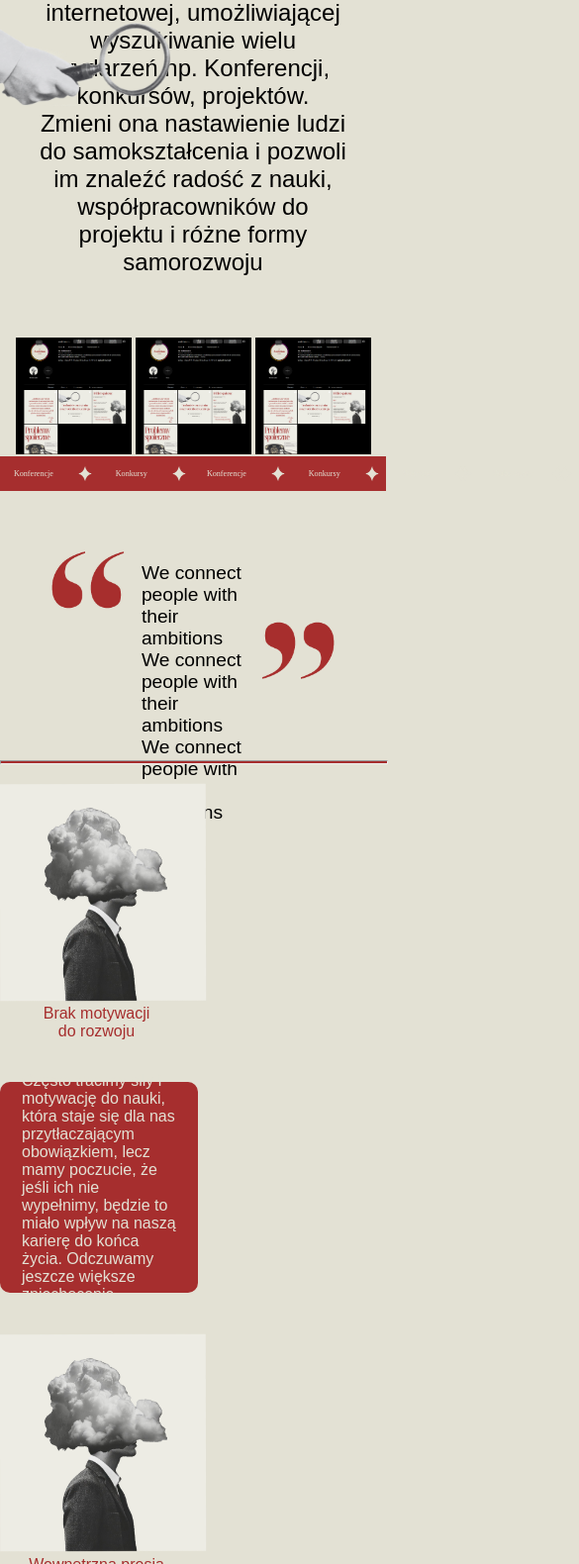
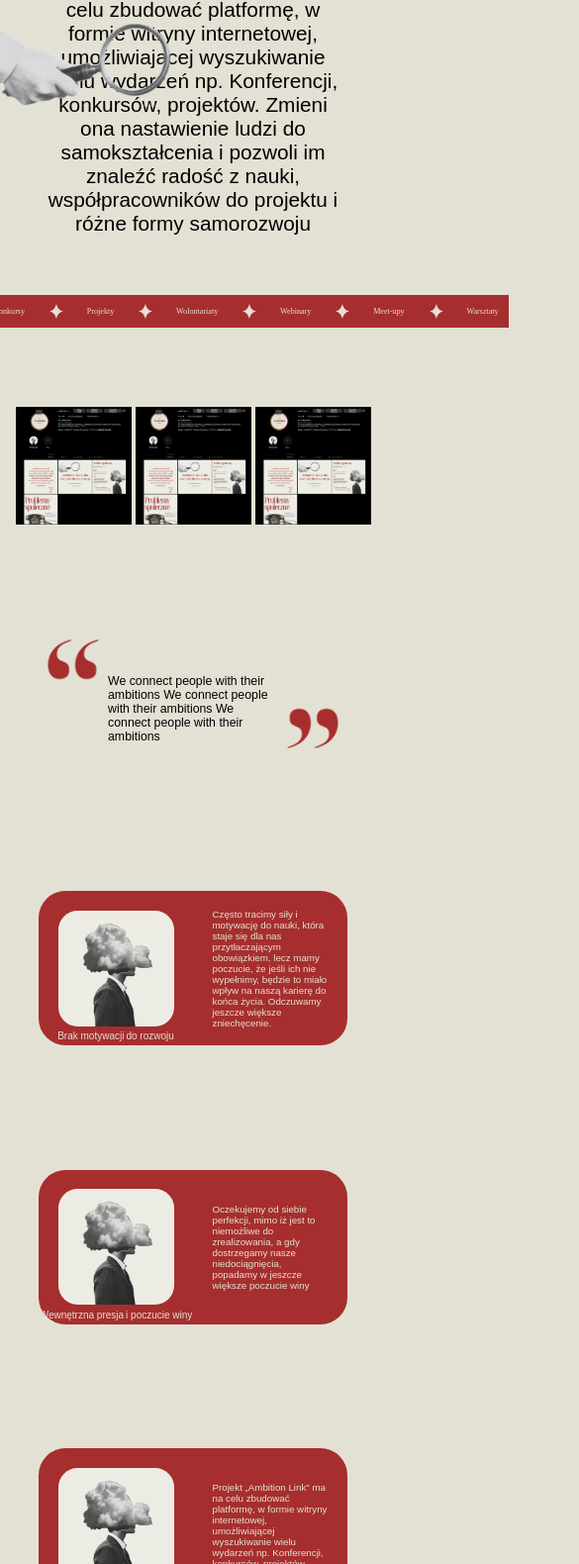
Before and after one commit to DominikaBomba/AmbitionLink, a plain HTML site: page html/ogloszenia.html in a window 390 px wide. Shown: the part 420-2000 px from the top of the page at 99% size, 585 px wide, since content can reach past the window. Drawn offline with Linux system fonts and the light colour scheme.

Commit message:
Add files via upload

```diff
--- a/html/ogloszenia.html
+++ b/html/ogloszenia.html
@@ -26,21 +26,17 @@
 		<main>
 		<section>
 			<img src="../media/lupa_zdjecie.png" alt="lupa zdjęcie" id="zdjecie_lupa">
+			<header>
 				<div class="search">
-				<div> Kim jesteśmy?
+
+					<div> Jaki jest nasz cel?
 					</div>
 					<img class="search_icon" src="../media/search_icon.png" alt="search icon">
 				</div>
 				<div class="answer">
-				<div>
+
 						 Projekt „Ambition Link" ma na celu zbudować platformę, w formie witryny internetowej, umożliwiającej wyszukiwanie wielu wydarzeń np. Konferencji, konkursów, projektów. Zmieni ona nastawienie ludzi do samokształcenia i pozwoli im znaleźć radość z nauki, współpracowników do projektu i różne formy samorozwoju
-				</div>
 
-			</div>
-			<div class="photo_gallery">
-				<img src="../media/example.png" alt="photo">
-				<img src="../media/example.png" alt="photo">
-				<img src="../media/example.png" alt="photo">
 
 				</div>
 					<div id="blocks_events">
@@ -63,25 +59,18 @@
 					</div>
 
 
-				<div class='scroll' id='scroll_two'>
-						<div class='item'>Konferencje</div>
-						<img class='item' src="../media/star_icon.png">
-						<div class='item'>Konkursy</div>
-						<img class='item' src="../media/star_icon.png">
-						<div class='item'>Projekty</div>
-						<img class='item' src="../media/star_icon.png">
-						<div class='item'>Wolontariaty</div>
-						<img class='item' src="../media/star_icon.png">
-						<div class='item'>Webinary</div>
-						<img class='item' src="../media/star_icon.png">
-						<div class='item'>Meet-upy</div>
-						<img class='item' src="../media/star_icon.png">
-						<div class='item'>Warsztaty</div>
+
+
+
+			</div>
+			</header>
+			<div class="photo_gallery">
+				<img src="../media/example.png" alt="photo">
+				<img src="../media/example.png" alt="photo">
+				<img src="../media/example.png" alt="photo">
 
 			</div>
 
-
-			</div>
 
 			<div class="quote">
 				<img src="../media/quote_icon.png" alt="quote icon">
@@ -93,7 +82,7 @@
 				<img src="../media/quote_icon.png" alt="quote icon">
 			</div>
 
-			<hr>
+
 			<div id="problemy">
 				<div class="problemy_1" id="problemy1">
 					<img src="../media/example2.png" alt="obraz 1">
@@ -112,16 +101,16 @@
 					<div class="problemy_description">i poczucie winy</div>
 				</div>
 				<div id="problemy2_opis" class="problemy_opis">
-					  Oczekujemy od siebie perfekcji w każdym aspekcie naszego życia, mimo iż jest to niemożliwe do zrealizowania, a gdy dostrzegamy nasze niedociągnięcia, popadamy w jeszcze większe poczucie winy
+					  Oczekujemy od siebie perfekcji, mimo iż jest to niemożliwe do zrealizowania, a gdy dostrzegamy nasze niedociągnięcia, popadamy w jeszcze większe poczucie winy
 				</div>
 				<div class="problemy_1" id="problemy3">
 				<img src="../media/example2.png" alt="obraz 1">
 
-					<div class="problemy_title"> Trudny dostęp do informacji </div>
-					<div class="problemy_description">i ofert dotyczących samorozwoju</div>
+					<div class="problemy_title"> Trudny dostęp do ofert </div>
+					<div class="problemy_description"> dotyczących samorozwoju</div>
 				</div>
 				<div id="problemy3_opis" class="problemy_opis">
-					 Projekt „Ambition Link" ma na celu zbudować platformę, w formie witryny internetowej, umożliwiającej wyszukiwanie wielu wydarzeń np. Konferencji, konkursów, projektów. Zmieni ona nastawienie ludzi do samokształcenia i pozwoli im znaleźć radość z nauki, współpracowników do projektu i różne formy samorozwoju
+					 Projekt „Ambition Link" ma na celu zbudować platformę, w formie witryny internetowej, umożliwiającej wyszukiwanie wielu wydarzeń np. Konferencji, konkursów, projektów.
 				</div>
 
 
--- a/style/style_main.css
+++ b/style/style_main.css
@@ -1,12 +1,6 @@
 html{
-    width: auto;
+    width: 100vw;
     margin: 0;
 }
-body{
-    margin: 0;
 
-    width: 100vw;
-}
-main{
-width: 100%;}
 /*css dla menu*/
--- a/style/style_ogloszenia.css
+++ b/style/style_ogloszenia.css
@@ -46,8 +46,8 @@ hr{
 	background-color: var(--red);
 }
 nav{
-	height: 10%;
-	min-height: 80px;
+	height: 250px;
+
 	background-color: var(--creme);
 	display: flex;
 	align-items: center;
@@ -98,14 +98,15 @@ nav>*{
 	box-shadow: 0px 0px var(--red);
 }
 
-section{
-	width: 100%;
-height:  auto;
+/*header*/
+header{
 	display: flex;
 	justify-content: center;
 	align-items: center;
 	flex-direction: column;
-}
+	height: calc(100vh - 250px);
+
+	}
 #zdjecie_lupa{
 	position: fixed;
 	top: 40vh;
@@ -115,14 +116,18 @@ height:  auto;
 }
 
 .answer{
-	font-size: 200%;
+	width: 70%;
+	max-width: 1600px;
 
-
+	margin: calc(5vh + 2vw);
+	text-align: center;
+	padding: 10px;
+	font-size:  calc(0.5vh + 1.1vw);
 }
 .search>div{
 	width: 70%;
 	padding: 10%;
-	font-size: 200%;
+	font-size:calc(0.6vh + 1vw);
 }
 .search{
 
@@ -134,7 +139,7 @@ height:  auto;
 	max-width: 1000px;
 	height: 5vh;
 	min-height: 70px;
-	margin-top: 10%;
+	margin-top: 5%;
 	margin-bottom: 10px;
 
 	background-color: var(--creme);
@@ -146,41 +151,46 @@ height:  auto;
 	height: 50%;
 
 }
+	/*section*/
+	section{
+	width: 100%;
+	height:  auto;
+	display: flex;
+	justify-content: center;
+	align-items: center;
+	flex-direction: column;
+}
 section img{
-height: 100px;
+	height: 100px;
 }
 .quote{
 
 	height: 20vh;
 	width: 60%;
-	max-width: 800px;
+	max-width: 1400px;
 	min-width: 400px;
 	display: flex;
 	flex-direction: row;
-
+	margin: 100px;
 }
 .quote img:nth-of-type(1){
 	transform: rotate(180deg);
+
 }
 .quote img:nth-of-type(2){
 	margin-top: calc(20vh - 100px);
 }
 .quote div{
-	height: 80%;
-	font-size: 150%;
-	padding: 10% calc(1vw) 10% calc(1vw) ;
+	height: 100%;
+	font-size: 200%;
+	font-size: calc( 1vh + 1vw);
+	align-items: center;
+	align-content: center;
 }
 .quote img{
+	height: 100px;
+}
 
-}
-.answer{
-	width: 80%;
-	max-width: 1000px;
-	font-size: 150%;
-	margin: calc(5vh + 2vw);
-	text-align: center;
-	padding: 10px;
-}
 /*przesuwający się baner*/
 
 
@@ -366,10 +376,12 @@ height: 100px;
 @media all and (max-width: 1200px){
 	body{
 		margin: 0;
-		width: 100vw;}
+		width: 100vw;
+	}
 	html{
 		margin: 0;
 		width: 100vw;
+
 	}
 
 hr{
@@ -434,7 +446,15 @@ nav>*{
 	padding:  5px 10px 5px 10px;
 	box-shadow: 0px 0px var(--red);
 }
+header{
+	width: 100vw;
+	display: flex;
 
+	align-items: center;
+	flex-direction: column;
+	height: calc(80vh);
+
+	}
 section{
 	width: 100vw;
 	height:  auto;
@@ -452,13 +472,13 @@ section{
 }
 
 .answer{
-	font-size: 170%;
+	font-size: 100%;
 
 }
 .search>div{
 	width: 80%;
 	padding: 10%;
-	font-size: 180%;
+	font-size: 140%;
 }
 .search{
 
@@ -470,7 +490,7 @@ section{
 	max-width: 1000px;
 	height: 5vh;
 	min-height: 70px;
-	margin-top: 10%;
+	margin-top: 25%;
 	margin-bottom: 10px;
 
 	background-color: var(--creme);
@@ -486,34 +506,39 @@ section{
 section img{
 height: 100px;
 }
+
 .quote{
-	margin-top: 5vh;
-	margin-bottom: 5vh;
+
 	height: 20vh;
 	width: 80%;
-
+	max-width: 400px;
+	min-width: 300px;
 	display: flex;
 	flex-direction: row;
-
-	justify-content: center;
-
+	margin: 100px;
 }
 .quote img:nth-of-type(1){
 	transform: rotate(180deg);
+
 }
 .quote img:nth-of-type(2){
 	margin-top: calc(20vh - 100px);
 }
 .quote div{
-	height: 80%;
-	font-size: 120%;
-	padding: 10% 1vw 10% 1vw ;
+	height: 100%;
+	font-size: 200%;
+	font-size: calc( 1vh + 1vw);
+	align-items: center;
+	align-content: center;
+}
+.quote img{
+	height: 70px;
 }
 
 .answer{
 	width: 80%;
 	max-width: 1000px;
-	font-size: 150%;
+	font-size: 130%;
 	margin: calc(5vh + 2vw);
 	text-align: center;
 	padding: 10px;
@@ -543,21 +568,9 @@ height: 100px;
     align-items: center;
     justify-content: space-around;
 
-   	width: 50vw;
-
-
 
 }
-#scroll_one{
-	position: absolute;
-	left: 0;
-	animation: loop 20s linear infinite;
-}
-#scroll_two{
-	position: absolute;
-	right: 0;
-	animation: loop2 20s linear infinite;
-}
+
 
 #blocks_events img{
 	height: 15px;
@@ -605,41 +618,53 @@ height: 100px;
 #problemy{
 	display: flex;
 	flex-wrap: wrap;
-
-
-	height: auto;
-	width: 100vw;
+	height: 100vh;
+	width: 80vw;
 
 }
-	.problemy_1{
-		width: 50%;
-		margin-bottom: 5vh;
+#problemy>*{
+	background-color: var(--red);
+	color: var(--creme);
 	}
-	.problemy_opis{
-		background-color: var(--red);
-		color: var(--creme);
-		height: 20vh;
+	#problemy img{
+		width: 30vw;
+
+		height: 30vw;
+
+		border-radius: 5vw;
+		margin-top: 5vw;
+		margin-left: 5vw;
+		margin-right: auto;
+	}
+#problemy>*:nth-of-type(2n+1){
+		width: 40vw;
+		height:  40vw;
+		margin-left: 0;
+		border-top-left-radius: 7vw;
+		border-bottom-left-radius: 7vw;
 		display: flex;
-		justify-content:  	center;
+		justify-content: center;
+		flex-wrap: wrap;
+	}
+	#problemy>*:nth-of-type(2n){
+		width: 30vw ;
+		height:  30vw;
+		font-size: 2.5vw;
+		border-top-right-radius: 7vw ;
+		border-bottom-right-radius: 7vw;
+		display: flex;
+		justify-content: center;
 		align-items: center;
-		border: 2px solid var(--red);
-		border-radius: 10px;
-		width: 40%;
-		padding: 20px;
-		margin-bottom: 5vh;
+		padding: 5vw;
+
 	}
+	.problemy_title{
+		font-size: 10px;
+		margin-right: 2px;
+	}
+	.problemy_description{
 
-#problemy img{
+	font-size: 10px;
+		}
 
-
-	width: calc(20vh + 10vw);
-	height: auto;
-	animation: obrazki_animation linear 3s infinite;
 }
-
-	.problemy_title, .problemy_description{
-
-		text-align: center;
-		color: var(--red);
-	}
-}
```
Lines whose indentation alone changed are shown as unchanged.
